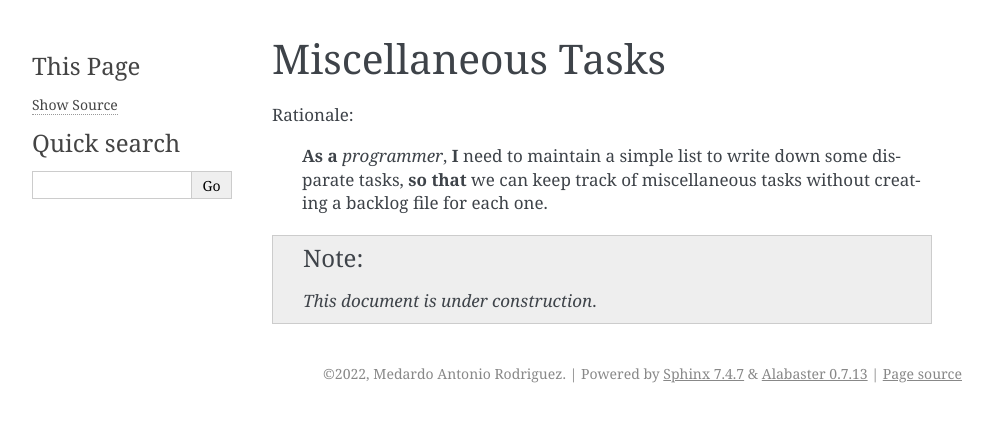
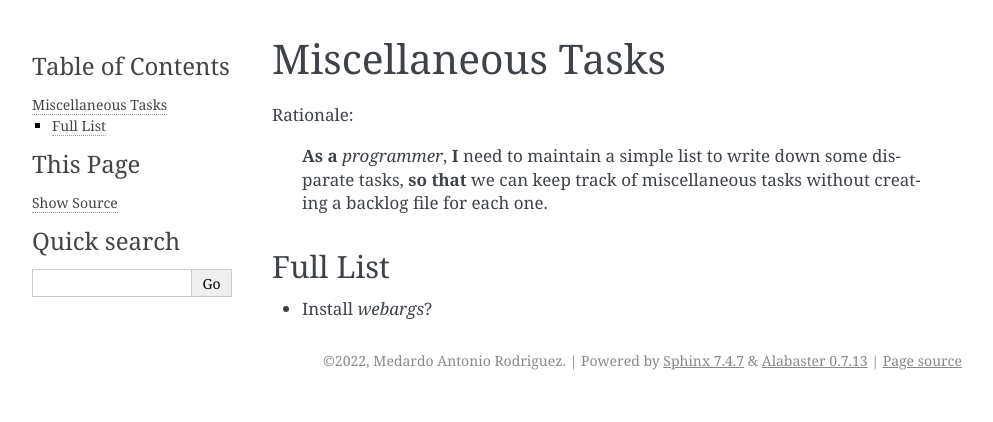
Before and after one commit to med-merchise/xit.web, a Sphinx documentation site: the page built from docs/source/backlog/backlog-0001-misc.rst, in a window 1280 px wide. Shown: the top 422 px of the page, without its empty margins (148-1141 px from the left). Built offline with Sphinx 7.4.7, drawn with Linux system fonts in a browser that asks for light colours.

```diff
--- a/docs/source/backlog/backlog-0001-misc.rst
+++ b/docs/source/backlog/backlog-0001-misc.rst
@@ -7,4 +7,8 @@ Rationale:
   some disparate tasks, **so that** we can keep track of miscellaneous tasks
   without creating a backlog file for each one.
 
-.. note:: *This document is under construction*.
+
+Full List
+---------
+
+- Install `webargs`?
--- a/pyproject.toml
+++ b/pyproject.toml
@@ -16,6 +16,10 @@ classifiers = [
 
 [tool.poetry.dependencies]
 python = "^3.10"
+toml = "^0.10.2"
+pyyaml = "^6.0"
+pydantic = {extras = ["dotenv"], version = "^1.10.2"}
+pygments = "^2.13.0"
 xit = {path = "../xit", develop = true}
 
 [tool.poetry.group.dev.dependencies]
```
